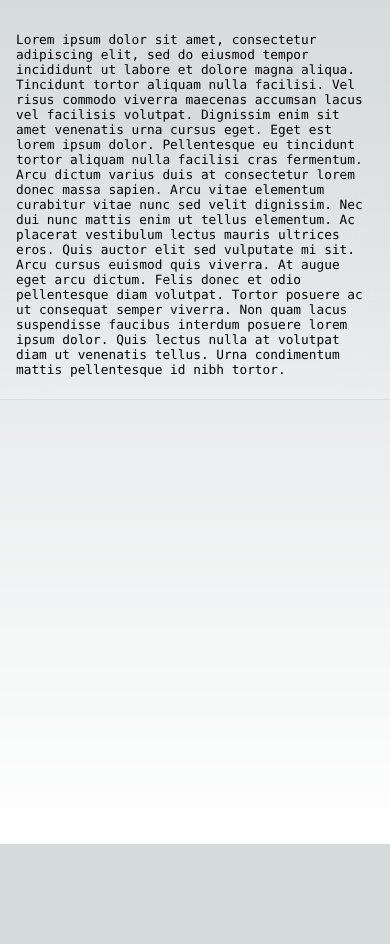
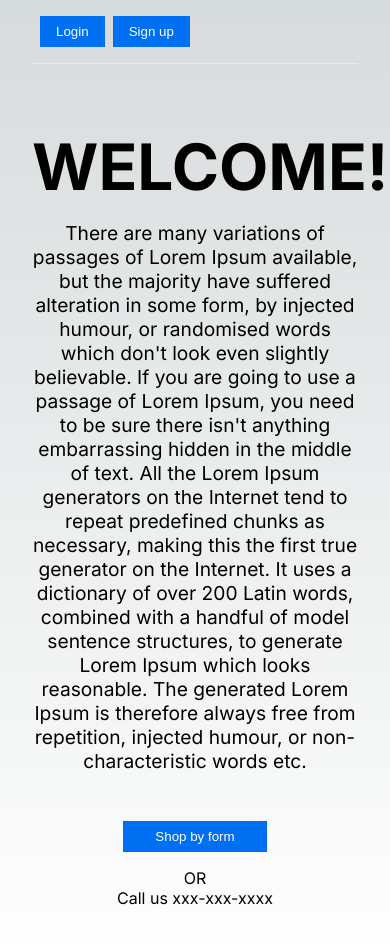
Before and after one commit to brainers12/shop, a Next.js app: page / in a window 390 px wide. Shown: the top 944 px of the page. Before the commit the page ends 844 px from the top, so only its background shows below. Built offline with nearby package versions, Linux system fonts and the light colour scheme.

Commit message:
Modified Welcome page

```diff
--- a/app/page.js
+++ b/app/page.js
@@ -1,13 +1,37 @@
-import Image from "next/image";
-import styles from "./page.module.css";
+// pages/index.js
+//import Head from 'next/head';
+//import Link from 'next/link';
+import styles from './page.module.css';
 
 export default function Home() {
   return (
-    <main className={styles.main}>
-      <div className={styles.description}>
-        <h1>WELCOME!</h1>
-        <p>Lorem ipsum dolor sit amet, consectetur adipiscing elit, sed do eiusmod tempor incididunt ut labore et dolore magna aliqua. Tincidunt tortor aliquam nulla facilisi. Vel risus commodo viverra maecenas accumsan lacus vel facilisis volutpat. Dignissim enim sit amet venenatis urna cursus eget. Eget est lorem ipsum dolor. Pellentesque eu tincidunt tortor aliquam nulla facilisi cras fermentum. Arcu dictum varius duis at consectetur lorem donec massa sapien. Arcu vitae elementum curabitur vitae nunc sed velit dignissim. Nec dui nunc mattis enim ut tellus elementum. Ac placerat vestibulum lectus mauris ultrices eros. Quis auctor elit sed vulputate mi sit. Arcu cursus euismod quis viverra. At augue eget arcu dictum. Felis donec et odio pellentesque diam volutpat. Tortor posuere ac ut consequat semper viverra. Non quam lacus suspendisse faucibus interdum posuere lorem ipsum dolor. Quis lectus nulla at volutpat diam ut venenatis tellus. Urna condimentum mattis pellentesque id nibh tortor.</p>
-      </div>
-    </main>
+    <div className={styles.container}>
+
+
+      <header className={styles.header}>
+        <nav className={styles.navbar}>
+
+          <div className={styles.authButtons}>
+            <button className={styles.loginButton}>Login</button>
+            <button className={styles.signupButton}>Sign up</button>
+          </div>
+        </nav>
+      </header>
+
+      <main className={styles.main}>
+        <h1 className={styles.title}>WELCOME!</h1>
+        <p className={styles.description}>
+        There are many variations of passages of Lorem Ipsum available, but the majority have suffered alteration in some form, by injected humour, or randomised words which don't look even slightly believable. If you are going to use a passage of Lorem Ipsum, you need to be sure there isn't anything embarrassing hidden in the middle of text. All the Lorem Ipsum generators on the Internet tend to repeat predefined chunks as necessary, making this the first true generator on the Internet. It uses a dictionary of over 200 Latin words, combined with a handful of model sentence structures, to generate Lorem Ipsum which looks reasonable. The generated Lorem Ipsum is therefore always free from repetition, injected humour, or non-characteristic words etc.
+        </p>
+        <div className={styles.imagePlaceholder}>
+          {/* <img src="/placeholder.png" alt="Placeholder" /> */}
+        </div>
+        <div className={styles.contactSection}>
+          <button className={styles.contactButton}>Shop by form</button>
+          <p>OR</p>
+          <p>Call us xxx-xxx-xxxx</p>
+        </div>
+      </main>
+    </div>
   );
 }
--- a/app/page.module.css
+++ b/app/page.module.css
@@ -1,230 +1,71 @@
+/* styles/Home.module.css */
+.container {
+  padding: 0 2rem;
+}
+
+.header {
+  display: flex;
+  justify-content: space-between;
+  padding: 1rem 0;
+  border-bottom: 1px solid #eaeaea;
+}
+
+.navbar {
+  display: flex;
+  align-items: center;
+}
+
+.navLink {
+  margin-right: 1rem;
+  text-decoration: none;
+  color: #0070f3;
+}
+
+.authButtons {
+  display: flex;
+}
+
+.loginButton,
+.signupButton {
+  margin-left: 0.5rem;
+  padding: 0.5rem 1rem;
+  border: none;
+  background-color: #0070f3;
+  color: white;
+  cursor: pointer;
+}
+
 .main {
-  display: flex;
-  flex-direction: column;
-  justify-content: space-between;
-  align-items: center;
-  padding: 6rem;
-  min-height: 100vh;
+  padding: 4rem 0;
+  text-align: center;
+}
+
+.title {
+  font-size: 4rem;
+  margin-bottom: 1rem;
 }
 
 .description {
-  display: inherit;
-  justify-content: inherit;
-  align-items: inherit;
-  font-size: 0.85rem;
-  max-width: var(--max-width);
-  width: 100%;
-  z-index: 2;
-  font-family: var(--font-mono);
+  font-size: 1.2rem;
+  margin-bottom: 3rem;
 }
 
-.description a {
-  display: flex;
-  justify-content: center;
-  align-items: center;
-  gap: 0.5rem;
+.imagePlaceholder {
+  margin: 2rem 0;
 }
 
-.description p {
-  position: relative;
-  margin: 0;
-  padding: 1rem;
-  background-color: rgba(var(--callout-rgb), 0.5);
-  border: 1px solid rgba(var(--callout-border-rgb), 0.3);
-  border-radius: var(--border-radius);
+.contactSection {
+  margin-top: 2rem;
+  display: flex;
+  flex-direction: column;
+  align-items: center;
 }
 
-.code {
-  font-weight: 700;
-  font-family: var(--font-mono);
+.contactButton {
+  padding: 0.5rem 2rem;
+  border: none;
+  background-color: #0070f3;
+  color: white;
+  cursor: pointer;
+  margin-bottom: 1rem;
 }
-
-.grid {
-  display: grid;
-  grid-template-columns: repeat(4, minmax(25%, auto));
-  max-width: 100%;
-  width: var(--max-width);
-}
-
-.card {
-  padding: 1rem 1.2rem;
-  border-radius: var(--border-radius);
-  background: rgba(var(--card-rgb), 0);
-  border: 1px solid rgba(var(--card-border-rgb), 0);
-  transition: background 200ms, border 200ms;
-}
-
-.card span {
-  display: inline-block;
-  transition: transform 200ms;
-}
-
-.card h2 {
-  font-weight: 600;
-  margin-bottom: 0.7rem;
-}
-
-.card p {
-  margin: 0;
-  opacity: 0.6;
-  font-size: 0.9rem;
-  line-height: 1.5;
-  max-width: 30ch;
-  text-wrap: balance;
-}
-
-.center {
-  display: flex;
-  justify-content: center;
-  align-items: center;
-  position: relative;
-  padding: 4rem 0;
-}
-
-.center::before {
-  background: var(--secondary-glow);
-  border-radius: 50%;
-  width: 480px;
-  height: 360px;
-  margin-left: -400px;
-}
-
-.center::after {
-  background: var(--primary-glow);
-  width: 240px;
-  height: 180px;
-  z-index: -1;
-}
-
-.center::before,
-.center::after {
-  content: "";
-  left: 50%;
-  position: absolute;
-  filter: blur(45px);
-  transform: translateZ(0);
-}
-
-.logo {
-  position: relative;
-}
-/* Enable hover only on non-touch devices */
-@media (hover: hover) and (pointer: fine) {
-  .card:hover {
-    background: rgba(var(--card-rgb), 0.1);
-    border: 1px solid rgba(var(--card-border-rgb), 0.15);
-  }
-
-  .card:hover span {
-    transform: translateX(4px);
-  }
-}
-
-@media (prefers-reduced-motion) {
-  .card:hover span {
-    transform: none;
-  }
-}
-
-/* Mobile */
-@media (max-width: 700px) {
-  .content {
-    padding: 4rem;
-  }
-
-  .grid {
-    grid-template-columns: 1fr;
-    margin-bottom: 120px;
-    max-width: 320px;
-    text-align: center;
-  }
-
-  .card {
-    padding: 1rem 2.5rem;
-  }
-
-  .card h2 {
-    margin-bottom: 0.5rem;
-  }
-
-  .center {
-    padding: 8rem 0 6rem;
-  }
-
-  .center::before {
-    transform: none;
-    height: 300px;
-  }
-
-  .description {
-    font-size: 0.8rem;
-  }
-
-  .description a {
-    padding: 1rem;
-  }
-
-  .description p,
-  .description div {
-    display: flex;
-    justify-content: center;
-    position: fixed;
-    width: 100%;
-  }
-
-  .description p {
-    align-items: center;
-    inset: 0 0 auto;
-    padding: 2rem 1rem 1.4rem;
-    border-radius: 0;
-    border: none;
-    border-bottom: 1px solid rgba(var(--callout-border-rgb), 0.25);
-    background: linear-gradient(
-      to bottom,
-      rgba(var(--background-start-rgb), 1),
-      rgba(var(--callout-rgb), 0.5)
-    );
-    background-clip: padding-box;
-    backdrop-filter: blur(24px);
-  }
-
-  .description div {
-    align-items: flex-end;
-    pointer-events: none;
-    inset: auto 0 0;
-    padding: 2rem;
-    height: 200px;
-    background: linear-gradient(
-      to bottom,
-      transparent 0%,
-      rgb(var(--background-end-rgb)) 40%
-    );
-    z-index: 1;
-  }
-}
-
-/* Tablet and Smaller Desktop */
-@media (min-width: 701px) and (max-width: 1120px) {
-  .grid {
-    grid-template-columns: repeat(2, 50%);
-  }
-}
-
-@media (prefers-color-scheme: dark) {
-  .vercelLogo {
-    filter: invert(1);
-  }
-
-  .logo {
-    filter: invert(1) drop-shadow(0 0 0.3rem #ffffff70);
-  }
-}
-
-@keyframes rotate {
-  from {
-    transform: rotate(360deg);
-  }
-  to {
-    transform: rotate(0deg);
-  }
-}
```
